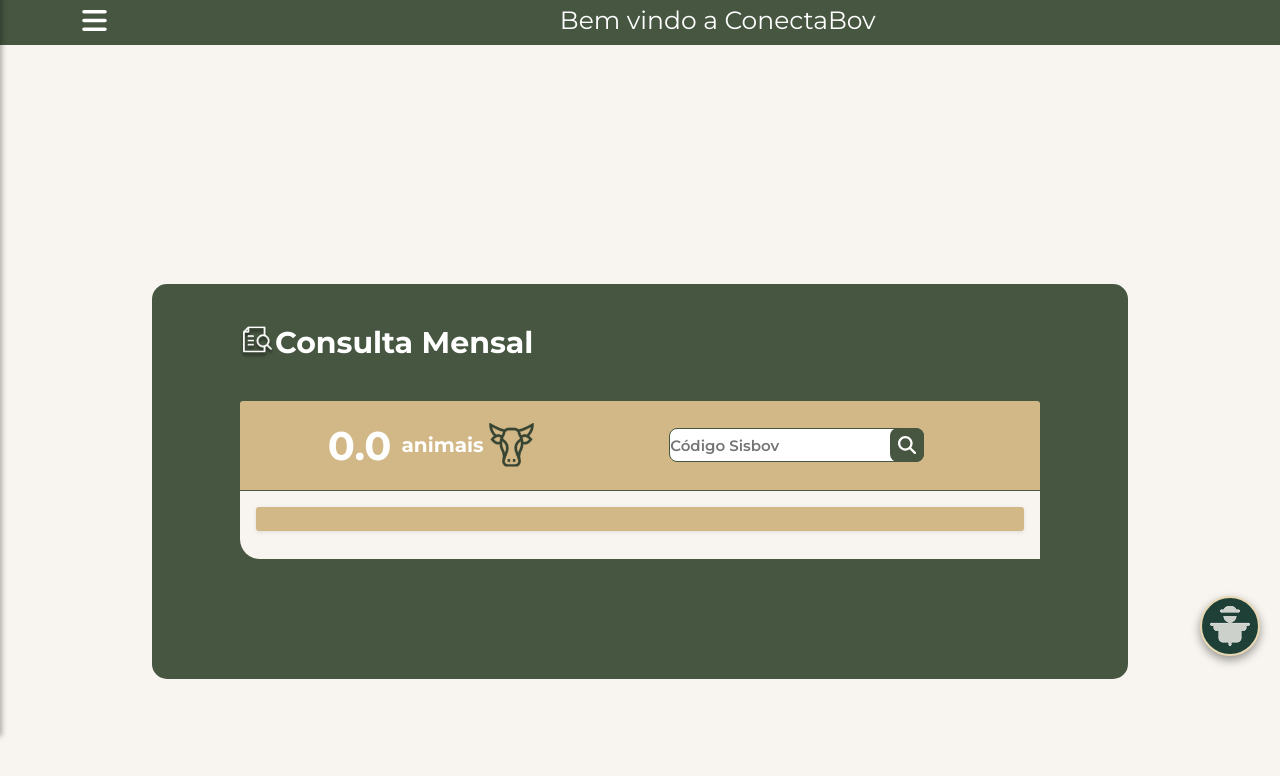
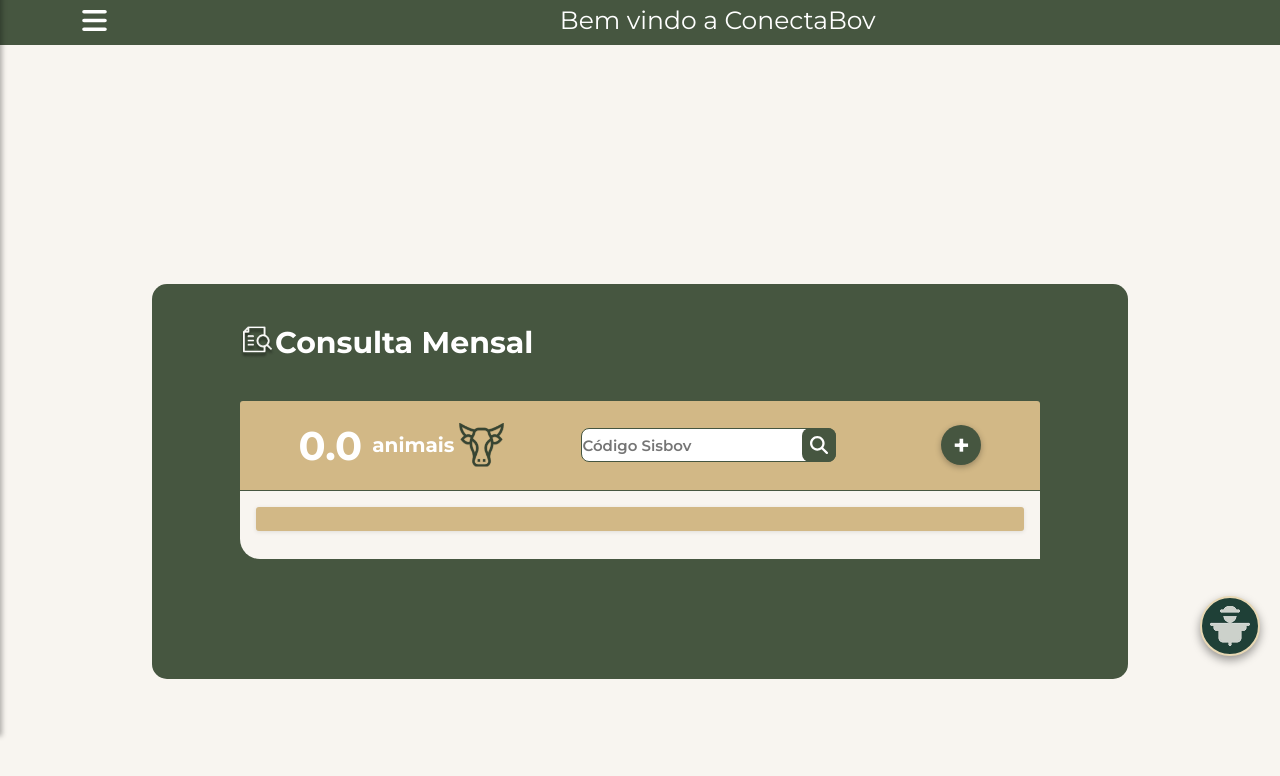
Before and after one commit to Johnizidro/API---Projeto-Final, a website: page html/consultaMensal.html in a window 1280 px wide. Shown: the part 124-900 px from the top of the page. Drawn offline with nearby package versions, Linux system fonts and the light colour scheme; no server answers; sample sign-in values are in the browser's storage.

Commit message:
Adição de botão na lista de animais

```diff
--- a/css/ConsultaAnimal.css
+++ b/css/ConsultaAnimal.css
@@ -758,7 +758,7 @@
     display: flex;
     border-top-left-radius: 20px;
     border-top-right-radius: 20px;
-    justify-content: space-around;
+    justify-content: space-between;
     padding: 20px;
 }
 
@@ -774,6 +774,30 @@
     display: flex;
     align-items: center;
 }
+
+.btn-add-animal {
+    background-color: #465640;
+    color: white;
+    font-size: 28px;
+    font-weight: bold;
+    width: 40px;
+    height: 40px;
+    border-radius: 50%;
+    text-align: center;
+    line-height: 40px;
+    text-decoration: none;
+    box-shadow: 0 2px 6px rgba(0,0,0,0.3);
+    transition: background-color 0.3s ease;
+    cursor: pointer;
+    display: flex;
+    justify-content: center;
+    align-items: center;
+}
+
+.btn-add-animal:hover {
+    background-color: #65775e;
+}
+
 
 .icone-lupa {
     background-color: transparent;
--- a/html/consultaMensal.html
+++ b/html/consultaMensal.html
@@ -106,6 +106,8 @@
                       <span style="color: white;font-weight: bold;font-size: 30px;">Consulta Mensal</span>
                   </div>
 
+
+
                   <div class="painel-topo">
                       <div class="quantidade">
                           <span class="numero">0.0</span>
@@ -120,6 +122,7 @@
                                   width="18px">
                           </div>
                       </div>
+                      <a href="cadastroAnimal.html" class="btn-add-animal" title="Adicionar novo animal">+</a>
                   </div>
 
                   <div class="lista-animais">
@@ -284,6 +287,17 @@
   }
 });
 
+
+document.querySelector('.btn-add-animal').addEventListener('click', (e) => {
+  e.preventDefault(); // evita navegação imediata
+
+  // aqui você pode colocar alguma lógica antes
+
+  // navega para a página de cadastro
+  window.location.href = 'cadastroAnimal.html';
+});
+
+
 </script>
 
 <script src="/js/main.js"></script>
```
